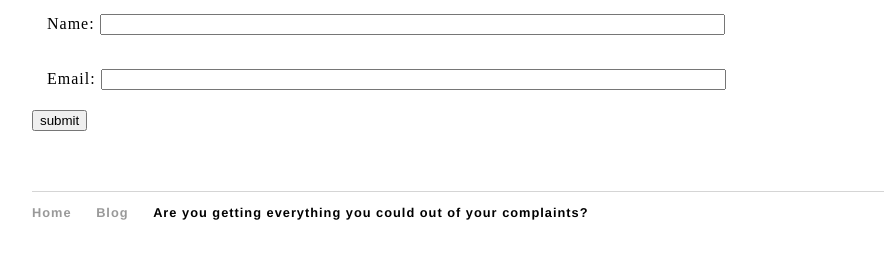
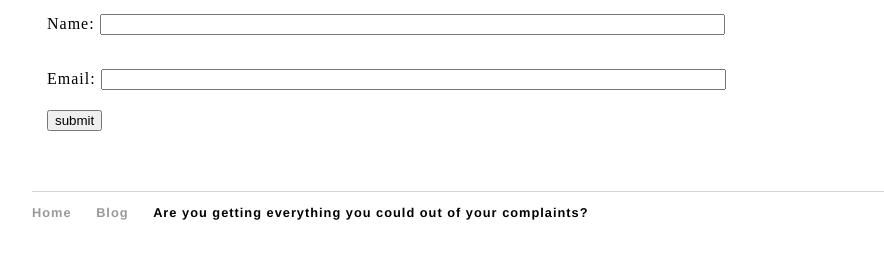
Before and after one commit to alfonsopacino/aalfonsopacinol, a Jekyll site: the page built from index.html, in a window 1280 px wide. Shown: the part 644-921 px from the top of the page, without its empty margins (160-1044 px from the left). Built offline with Jekyll 4.4.1, drawn with Linux system fonts in a browser that asks for light colours.

Commit message:
Update index.html

```diff
--- a/index.html
+++ b/index.html
@@ -19,7 +19,7 @@ Name:
 Email:
 <input name="email" required="" size="75" type="email" value="" />
 <br><br>
-<label style="background-color: #555; color: #fff; border-radius: 10px;"></label>
+<label style="background-color: #555555; color: #fff; margin-left: 15px; border-radius: 10px;"></label>
 <input name="submit" type="submit" value="submit" />
 </form>
 <script type="text/javascript">
```
